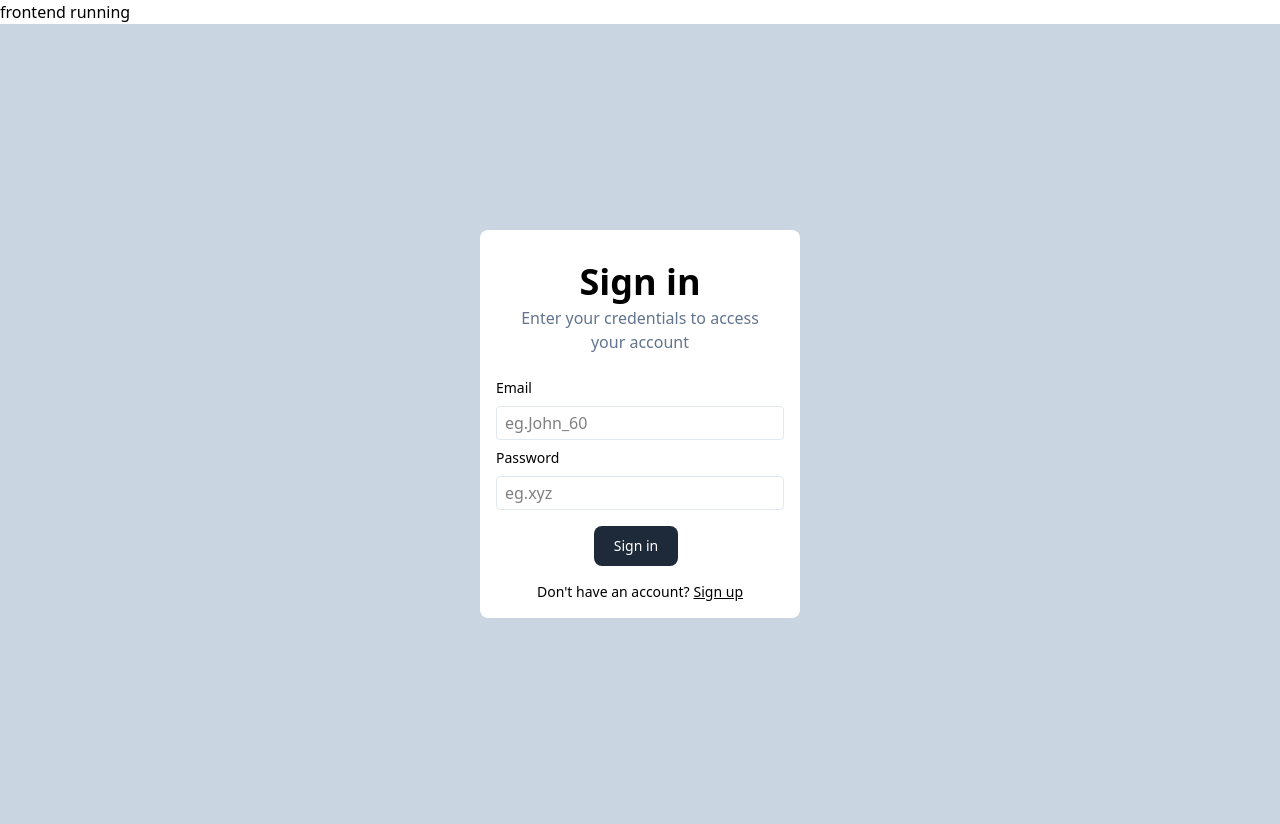
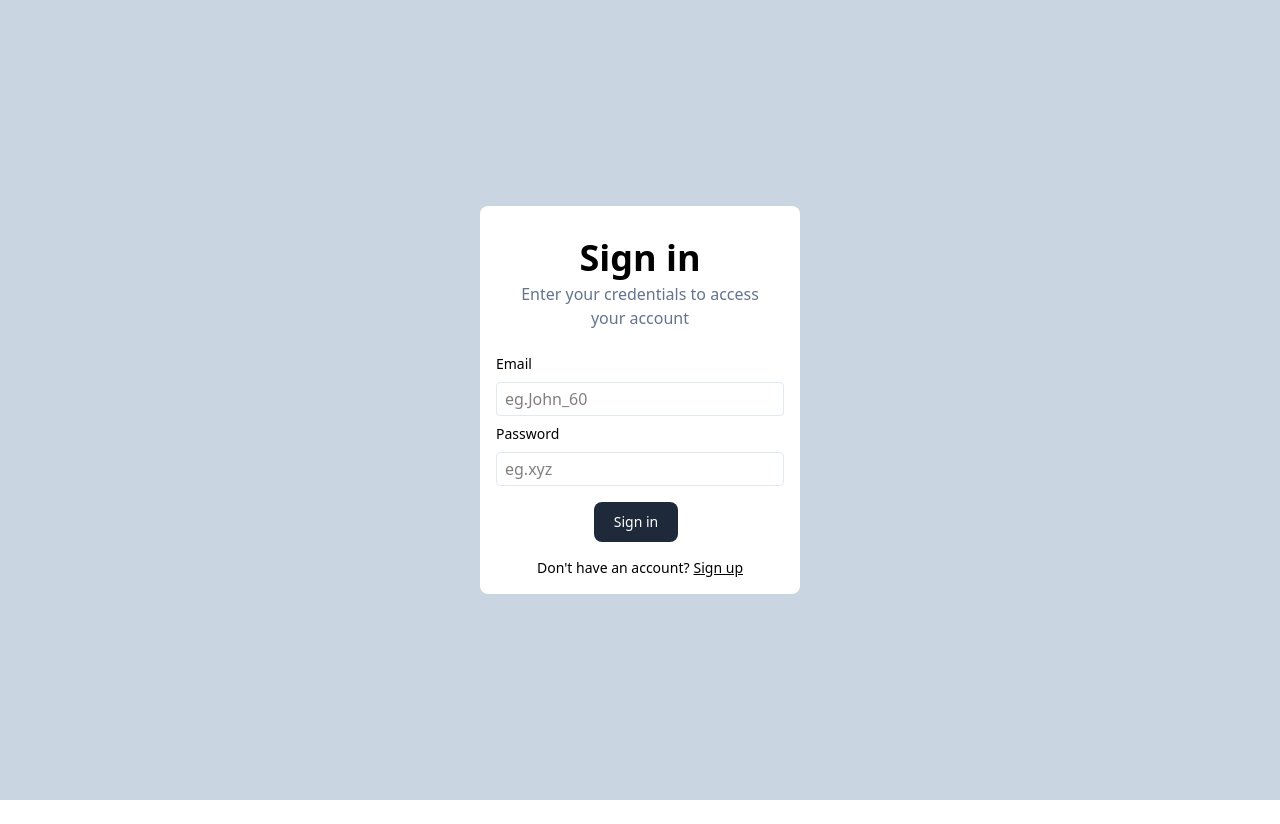
Before and after one commit to Kanak-Pandey/vercel-frontend, a React (Vite) app: page /signin in a window 1280 px wide. After the commit the page ends 800 px from the top, so only its background shows below. Built offline with nearby package versions, Linux system fonts and the light colour scheme.

Commit message:
syntax correction

```diff
--- a/src/App.jsx
+++ b/src/App.jsx
@@ -13,7 +13,7 @@ function App() {
 
   return (
     <div>
-      frontend running
+
       <BrowserRouter>
         <Routes>
           <Route path="/signup" element={<Signup/>}></Route>
```
